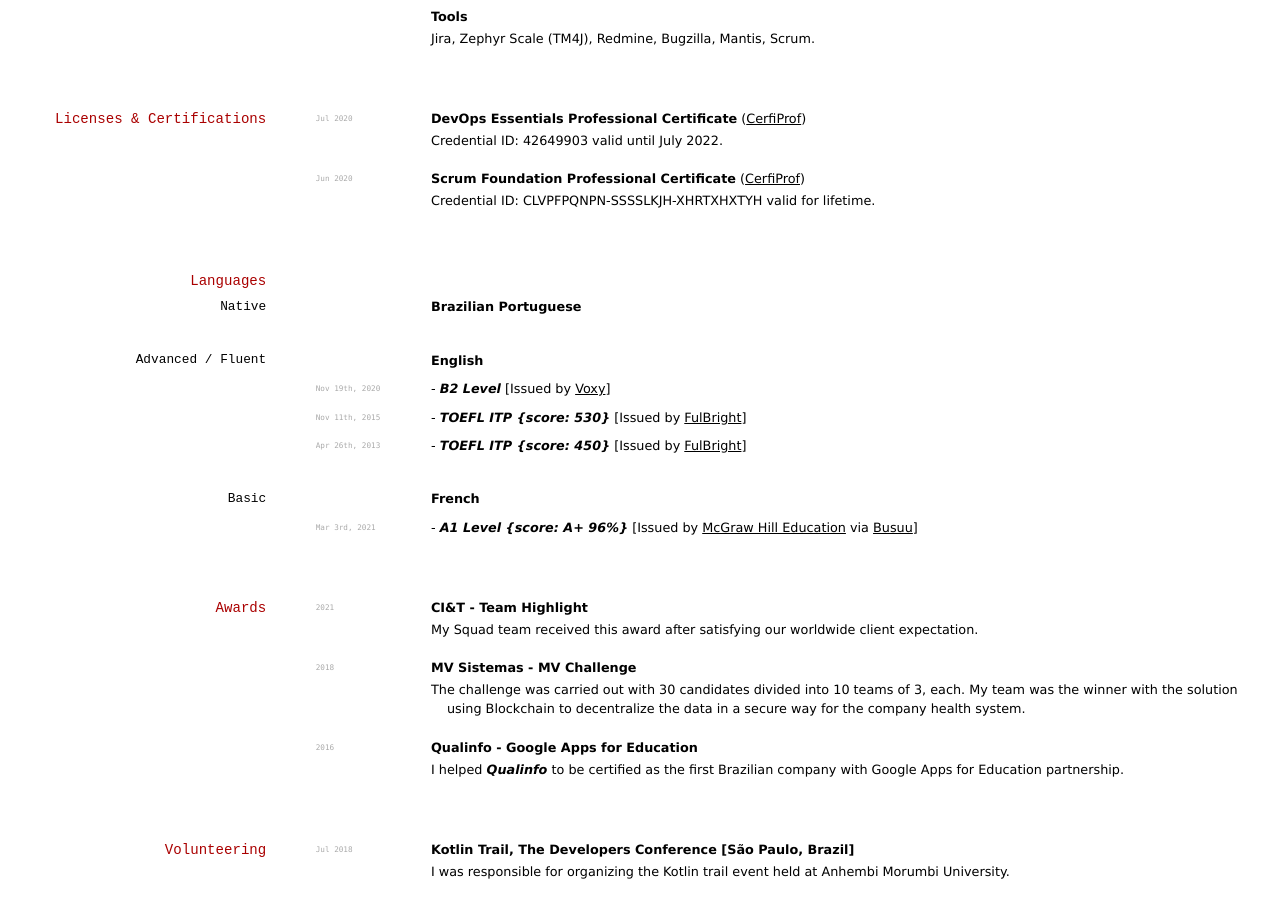
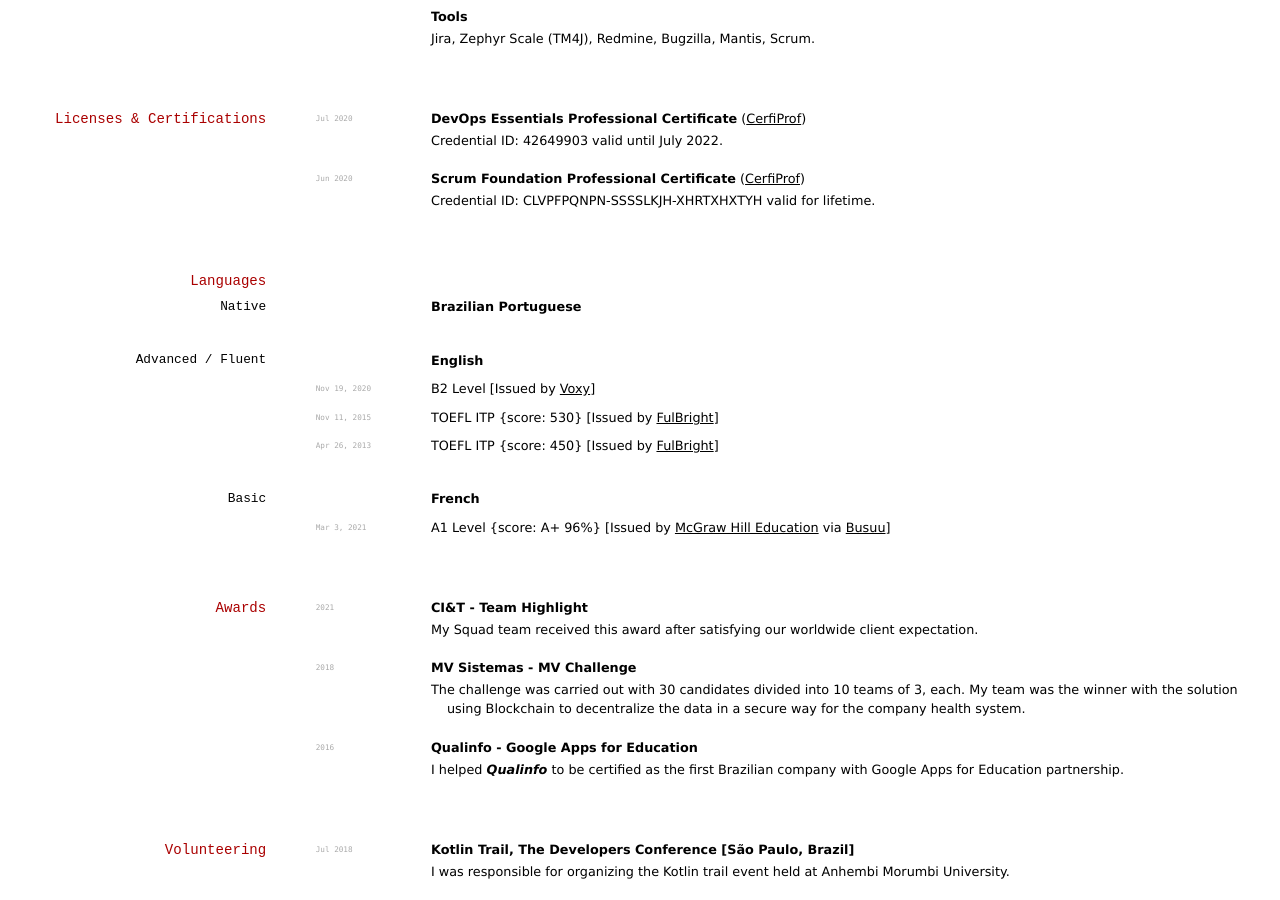
Before and after one commit to lflucasferreira/curriculum, a Jekyll site: the page built from index.md, in a window 1280 px wide and 900 px high, scrolled down 1730 px. Built offline with Jekyll 4.4.1, drawn with Linux system fonts in a browser that asks for light colours; some of the changed text lies outside the part shown.

Commit message:
Update CV

```diff
--- a/index.md
+++ b/index.md
@@ -134,21 +134,21 @@
 
 __English__
 
-`Nov 19th, 2020`
-	- *B2 Level* [Issued by [Voxy](https://voxy.com)]
+`Nov 19, 2020`
+B2 Level [Issued by [Voxy](https://voxy.com)]
 
-`Nov 11th, 2015`
-	- *TOEFL ITP {score: 530}* [Issued by [FulBright](https://fulbright.org.br)]
+`Nov 11, 2015`
+TOEFL ITP {score: 530} [Issued by [FulBright](https://fulbright.org.br)]
 
-`Apr 26th, 2013`
-	- *TOEFL ITP {score: 450}* [Issued by [FulBright](https://fulbright.org.br)]
+`Apr 26, 2013`
+TOEFL ITP {score: 450} [Issued by [FulBright](https://fulbright.org.br)]
 
 ### Basic
 
 __French__
 
-`Mar 3rd, 2021`
-	- *A1 Level {score: A+ 96%}* [Issued by [McGraw Hill Education](https://www.mheducation.com) via [Busuu](https://www.busuu.com)]
+`Mar 3, 2021`
+A1 Level {score: A+ 96%} [Issued by [McGraw Hill Education](https://www.mheducation.com) via [Busuu](https://www.busuu.com)]
 
 <!-- `Ongoing`
 	- *A2 Level* via [Busuu](https://www.busuu.com)
```
Also changed, not shown: other parts of index.md (+1 -1 lines), 2 other files.
